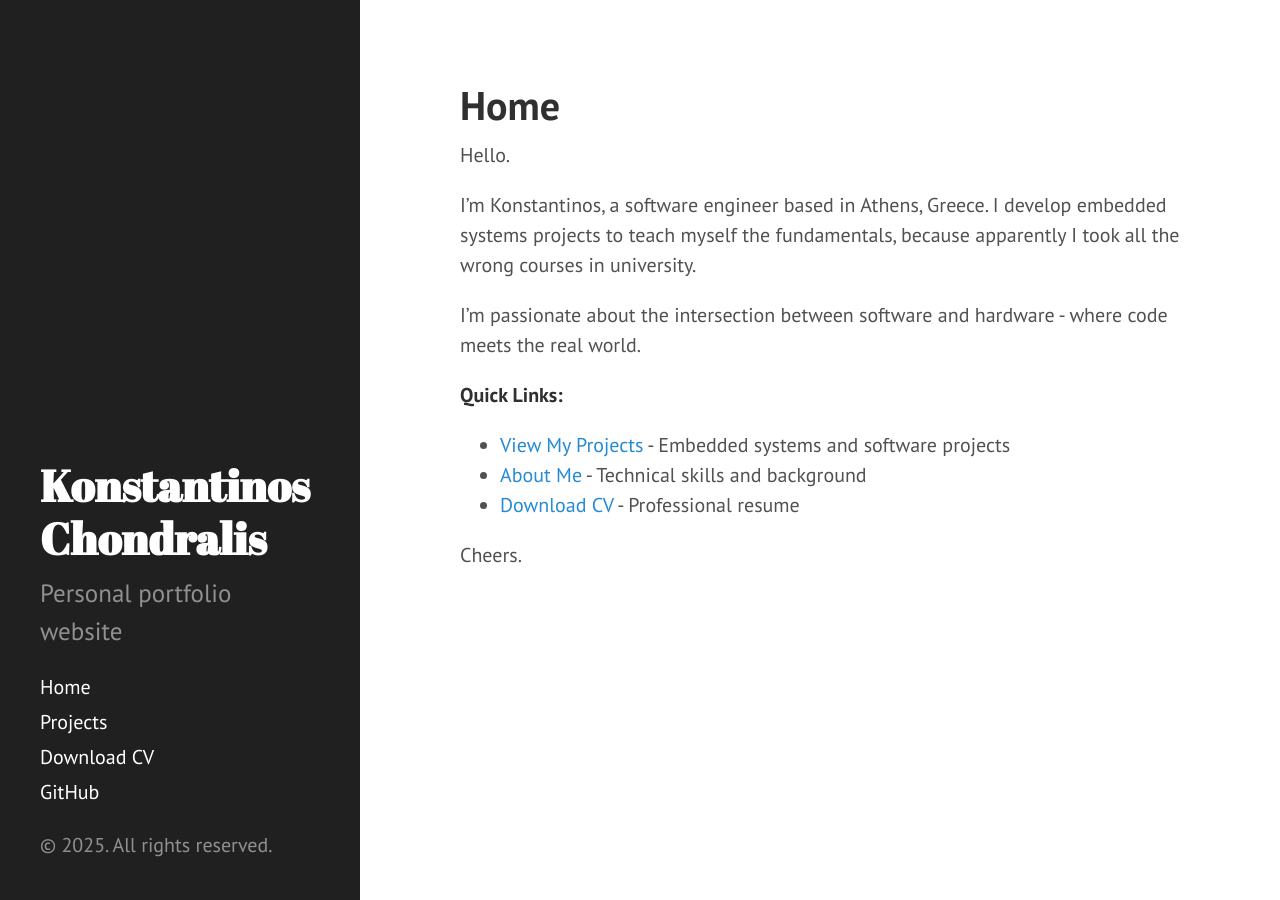
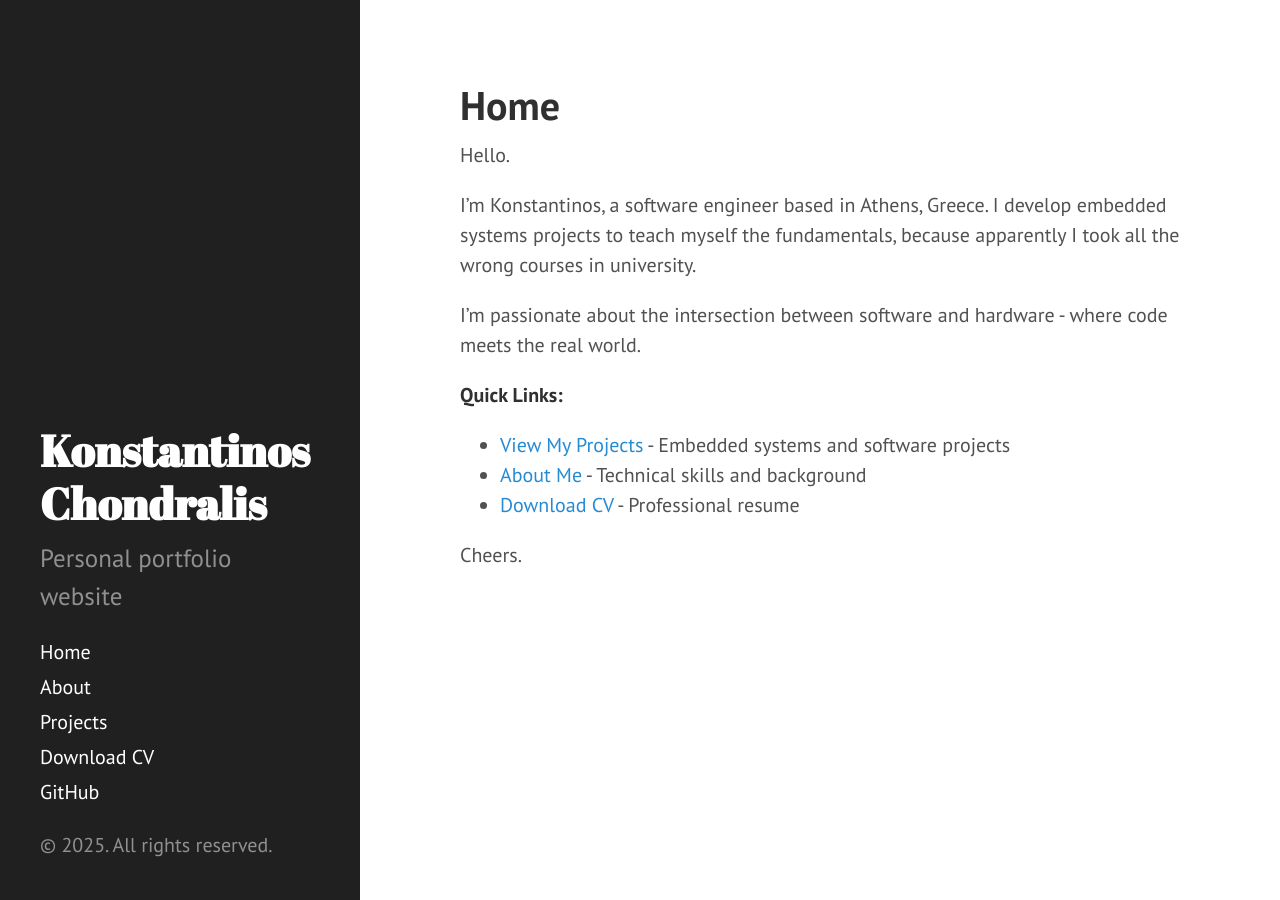
Before and after one commit to kostantinoss/kostantinoss.github.io, a Jekyll site: the page built from index.md, in a window 1280 px wide. Built offline with Jekyll 4.4.1, drawn with Linux system fonts in a browser that asks for light colours.

Commit message:
experiment with different theme

```diff
--- a/_includes/sidebar.html
+++ b/_includes/sidebar.html
@@ -11,6 +11,7 @@
 
     <nav class="sidebar-nav">
       <a class="sidebar-nav-item{% if page.url == site.baseurl %} active{% endif %}" href="{{ site.baseurl }}">Home</a>
+      <a class="sidebar-nav-item{% if page.url == '/about/' %} active{% endif %}" href="{{ site.baseurl }}about">About</a>
       <a class="sidebar-nav-item{% if page.url == '/projects/' %} active{% endif %}" href="{{ site.baseurl }}projects">Projects</a>
       <a class="sidebar-nav-item" href="{{ site.baseurl }}assets/cv/Konstantinos_Chondralis_CV.pdf">Download CV</a>
       <a class="sidebar-nav-item" href="https://github.com/kostantinoss">GitHub</a>
```
